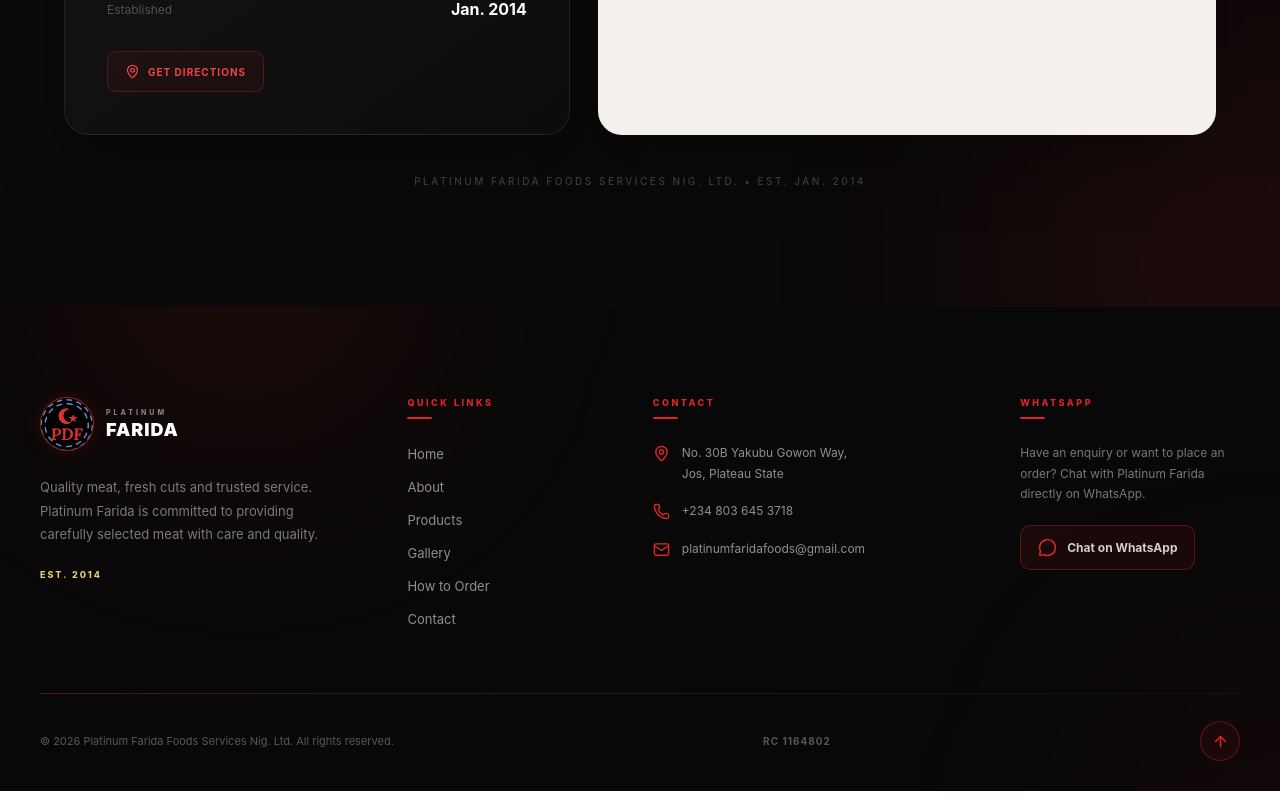
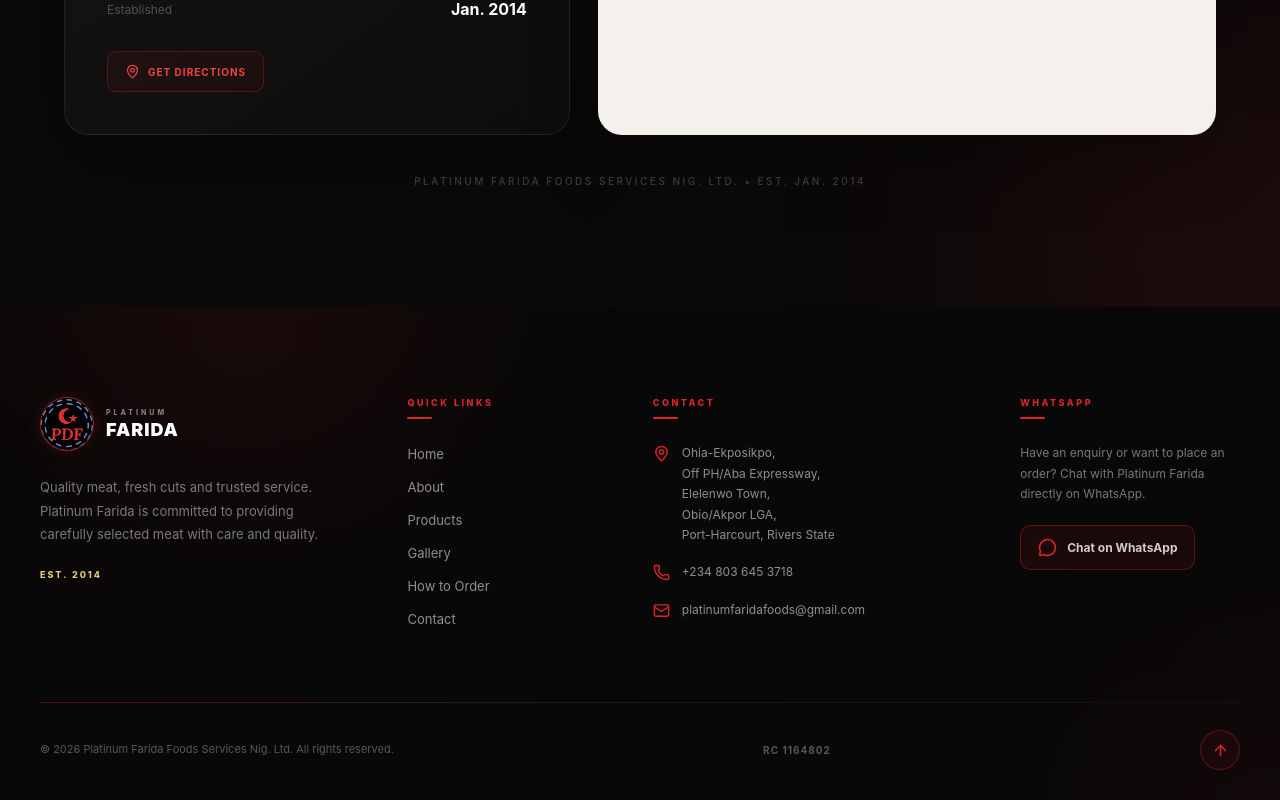
Before and after one commit to freefire43cjt3-cpu/platinum-farida-web, a React (Create React App) app: page / in a window 1280 px wide. Shown: the part 10279-11079 px from the top of the page. Built offline with nearby package versions, Linux system fonts and the light colour scheme.

Commit message:
Fix footer location

```diff
--- a/src/Components/Footer.jsx
+++ b/src/Components/Footer.jsx
@@ -110,9 +110,15 @@
               <MapPin size={17} />
 
               <span>
-                No. 30B Yakubu Gowon Way,
-                <br />
-                Jos, Plateau State
+               Ohia-Ekposikpo,
+                         <br />
+                         Off PH/Aba Expressway,
+                         <br />
+                         Elelenwo Town,
+                         <br />
+                         Obio/Akpor LGA,
+                         <br />
+                         Port-Harcourt, Rivers State
               </span>
             </div>
 
```
